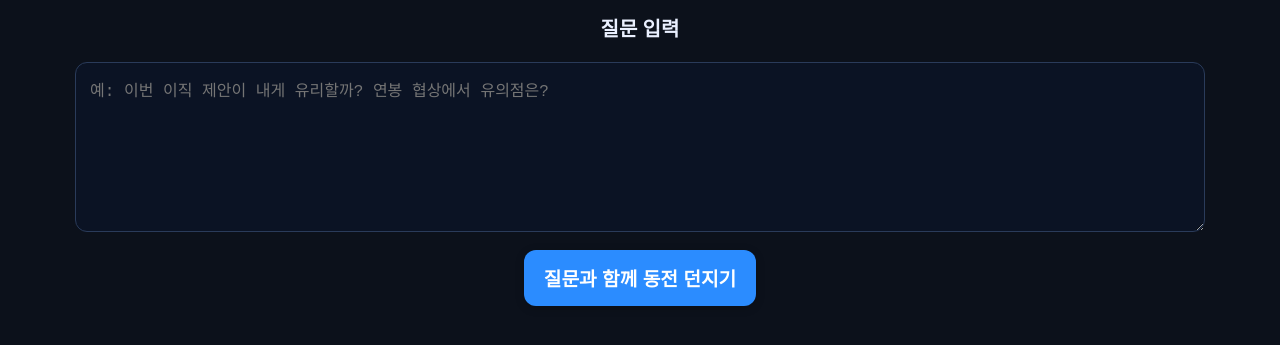
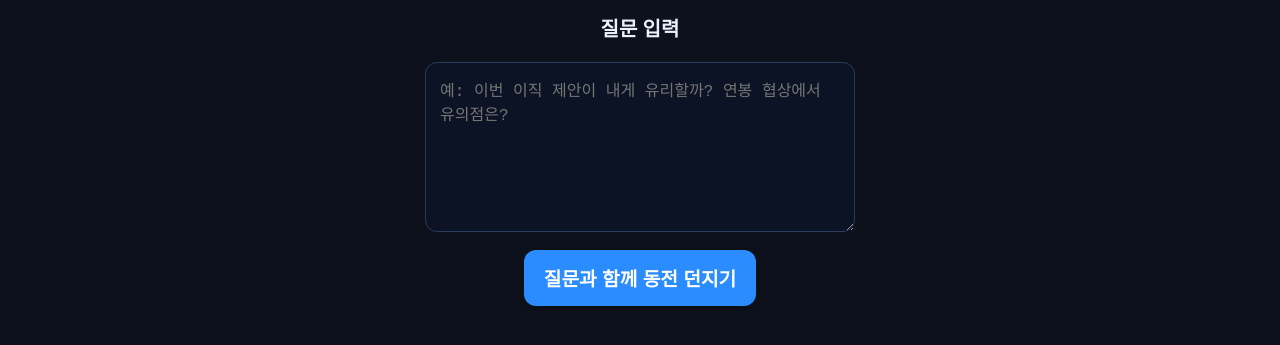
Before and after one commit to Z-eniac/iching, a website: page docs/cast_coins_beta_ai.html in a window 1280 px wide. Shown: the part 193-538 px from the top of the page. Drawn offline with Linux system fonts and the light colour scheme; a web font is replaced by a local one.

Commit message:
Update cast_coins_beta_ai.html

```diff
--- a/docs/cast_coins_beta_ai.html
+++ b/docs/cast_coins_beta_ai.html
@@ -180,7 +180,7 @@ h1{text-align:center;margin-top:46px}
 
 /* Landing & loader (AI) */
 .landing .muted{color:#9fb1d4}
-.intro textarea{width:100%;min-height:140px;background:#0b1324;border:1px solid #2a3b5a;border-radius:12px;color:var(--ink);padding:14px;font-size:16px}
+.intro textarea{max-width:400px;width:100%;min-height:140px;background:#0b1324;border:1px solid #2a3b5a;border-radius:12px;color:var(--ink);padding:14px;font-size:16px}
 .intro .run{margin-top:8px}
 #readingUI .centerTop{display:none}  /* 기존 상단 실행 버튼은 숨김 (랜딩에서 시작) */
 
```
